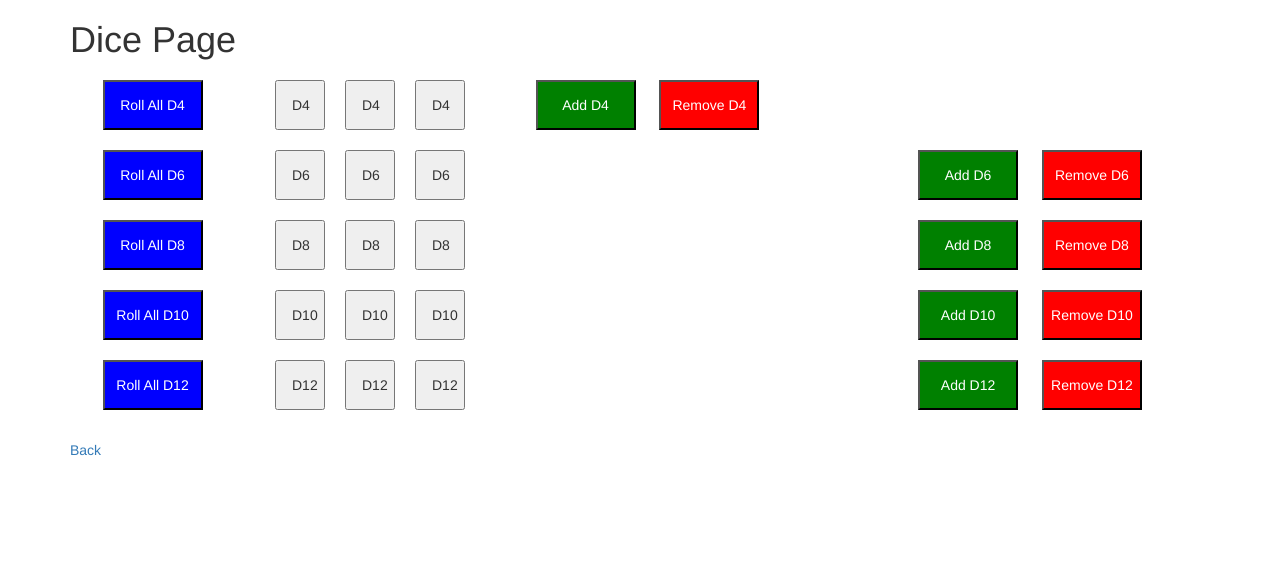
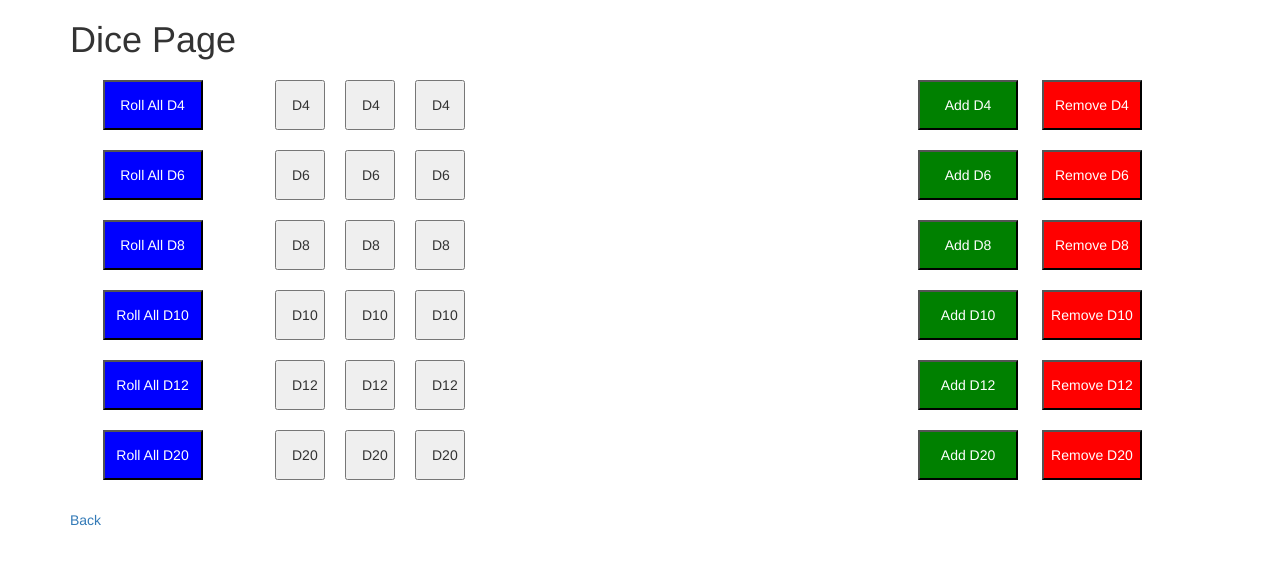
Before and after one commit to shaun-chiang/tabletop-utilities, a Flask app: page /dice_roller in a window 1280 px wide. Shown: the top 565 px of the page. Run offline with Flask 2, Linux system fonts and the light colour scheme; some libraries are stand-ins or nearby versions.

Commit message:
Updated dice.js
Able to roll the dice by clicking on them

```diff
--- a/TableTopWeb/app.py
+++ b/TableTopWeb/app.py
@@ -1,4 +1,3 @@
-
 from flask import Flask, render_template, flash,request, redirect, url_for
 from flask_bootstrap import Bootstrap
 from boardgamegeek import BoardGameGeek
--- a/TableTopWeb/static/dice.js
+++ b/TableTopWeb/static/dice.js
@@ -1,6 +1,16 @@
 function DiceJS() {
-	var d4Box = document.getElementById("d4_container");
-	var btn = document.createElement("BUTTON");
+	var SetsOfDice = document.getElementsByClassName("dice");
+	for (var i = 0;i < SetsOfDice.length;i++){
+		SetsOfDice[i].onclick = function() {
+			var die = this.className;
+			var dieClasses = die.split(' ');
+			var diceType = dieClasses[1];
+			var diceSides = diceType.substring(1);
+			var rolled = Math.floor((Math.random() * diceSides) + 1);
+            // alert('Roll ' + rolled);
+            this.innerHTML = rolled;
+        };
+	}
 }
 
 window.onload = function() {
--- a/TableTopWeb/templates/dice.html
+++ b/TableTopWeb/templates/dice.html
@@ -21,7 +21,7 @@
 	  	<button type="button" class="dice D4 col-sm-1">D4</button>
 	  	<button type="button" class="dice D4 col-sm-1">D4</button>
 	  	<button type="button" class="dice D4 col-sm-1">D4</button>
-	  </di
+	  </div>
 	  <div class="col-sm-4">
 	  	<button type="button" class="Add">Add D4</button>
 	  	<button type="button" class="Remove">Remove D4</button>
@@ -88,6 +88,21 @@
 	  </div>
 	</div>
 
+	<div class="row dicerow">
+	  <div class="col-sm-2">
+	  	<button type="button" class="RollAll">Roll All D20</button>
+	  </div>
+	  <div class="col-sm-6 dice_container">
+	  	<button type="button" class="dice D20 col-sm-1">D20</button>
+	  	<button type="button" class="dice D20 col-sm-1">D20</button>
+	  	<button type="button" class="dice D20 col-sm-1">D20</button>
+	  </div>
+	  <div class="col-sm-4">
+	  	<button type="button" class="Add">Add D20</button>
+	  	<button type="button" class="Remove">Remove D20</button>
+	  </div>
+	</div>
+
 	<br>
 
 	<a href='/'>Back</a><br>
```
